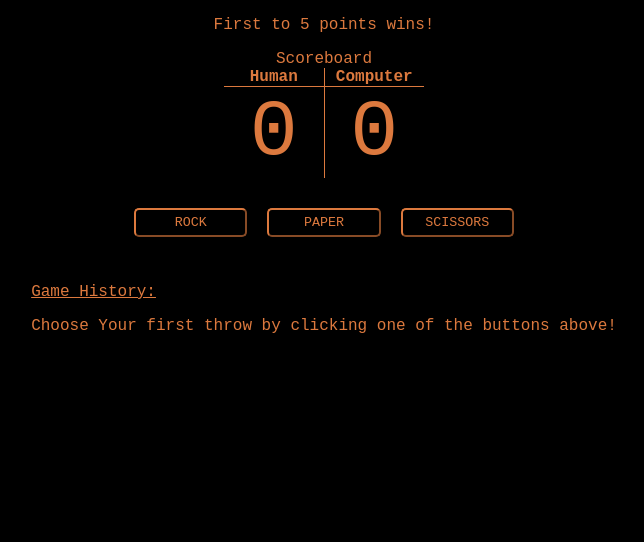
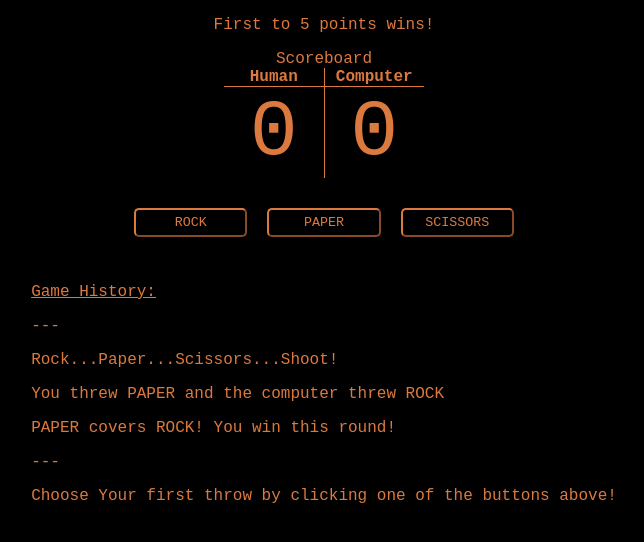
Before and after one commit to peter-mowen/odin-rock-paper-scissors, a plain HTML site: page index.html in a window 1280 px wide. Both pictures are taken after a click on the element "ROCK PAPER SCISSORS". Shown: the part 88-630 px from the top of the page, without its empty margins (316-960 px from the left). Drawn offline with Linux system fonts and the light colour scheme.

Commit message:
Add logic to update game history on player choice
I liked the spacing of individual paragraphs better than <br>, so I went
with that.

```diff
--- a/index.html
+++ b/index.html
@@ -27,7 +27,10 @@
   </div>
   <div>
     <p id="game-history-title">Game History:</p>
-    <p id="game-histor-boddy">Choose Your first throw by clicking one of the buttons above!</p>
+    <div id="game-history-body">
+      <p>---</p>
+      <p>Choose Your first throw by clicking one of the buttons above!</p>
+    </div>
   </div>
   <script src="rock-paper-scissors.js"></script>
 </body>
--- a/rock-paper-scissors.js
+++ b/rock-paper-scissors.js
@@ -107,7 +107,22 @@ function playRound(humanChoice) {
   const computerChoice = getComputerChoice();
   const roundMessage = scoreRound(humanChoice, computerChoice);
 
-  console.log(roundMessage);
+  const historyText =
+`<p>---</p>
+<p>Rock...Paper...Scissors...Shoot!</p>
+<p></p>
+<p>You threw ${humanChoice} and the computer threw ${computerChoice}</p>
+<p>${roundMessage}</p>`;
+
+  console.log(historyText);
+
+  let gameHistory = document.querySelector('#game-history-body');
+
+  gameHistory.innerHTML =
+`${historyText}
+${gameHistory.innerHTML}
+`
+  console.log(gameHistory.innerHTML);
 }
 
 let buttonPanel = document.querySelector('#button-panel');
```
